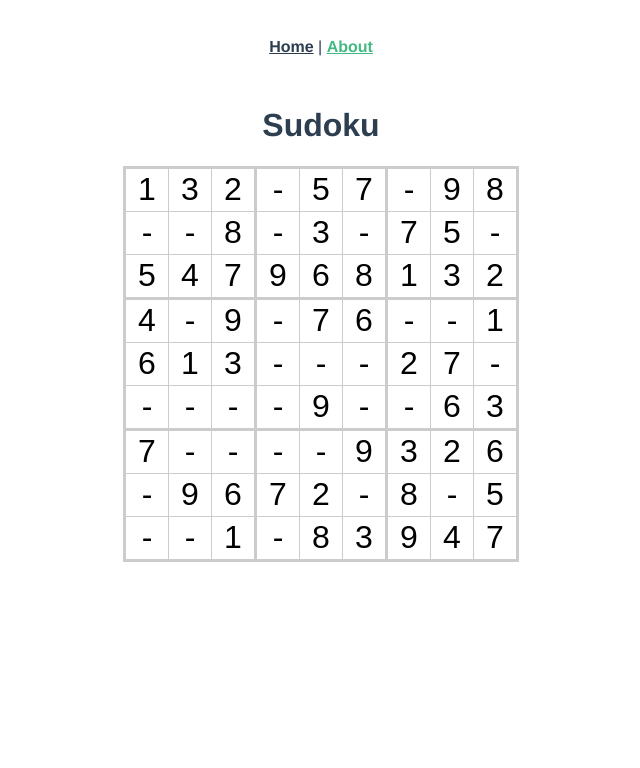
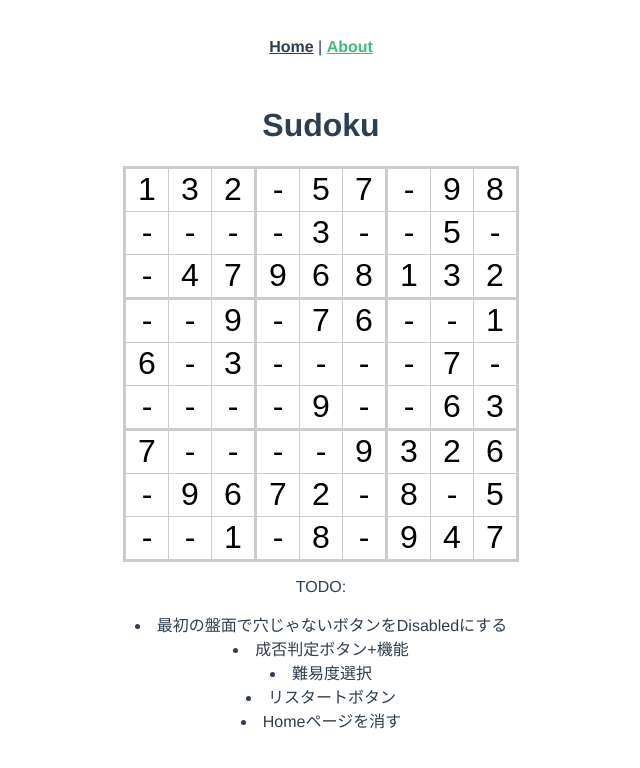
Before and after one commit to iichanize/sudoku_vue3, a Vue app in the folder vueApp/vue-sample/: page /about in a window 1280 px wide. Shown: the top 768 px of the page, without its empty margins (319-959 px from the left). Built offline with nearby package versions, Linux system fonts and the light colour scheme.

Commit message:
refactoring + memo

```diff
--- a/vueApp/vue-sample/src/components/SudokuSolver.ts
+++ b/vueApp/vue-sample/src/components/SudokuSolver.ts
@@ -29,7 +29,7 @@ export class SudokuSolver {
   // 値挿入時に使用する添字
   iTmp = 0;
   // 穴あきの数
-  HOLE_NUM = 40;
+  HOLE_NUM = 50;
 
   // メインメソッド
   completeBoard = () => {
@@ -170,12 +170,13 @@ export class SudokuSolver {
   // 使用可能な数字を抽出
   getAvailableNumbers = (square: SudokuSquare) => {
     const numbers = [1, 2, 3, 4, 5, 6, 7, 8, 9];
-    // 自信が属する列・行・3X3の全ての数列
+    // 自身が属する列・行・3X3の全ての数列
     const alreadyUsedNumber = this.getObjectNumbersNeedToBeCheck(square);
     const arr = alreadyUsedNumber.concat(numbers);
-    return arr.filter((v, i) => {
-      return !(
-        alreadyUsedNumber.indexOf(v) !== -1 && numbers.indexOf(v!) !== -1
+    return arr.filter((v) => {
+      return (
+        v != null &&
+        !(alreadyUsedNumber.indexOf(v) !== -1 && numbers.indexOf(v) !== -1)
       );
     });
   };
--- a/vueApp/vue-sample/src/views/AboutView.vue
+++ b/vueApp/vue-sample/src/views/AboutView.vue
@@ -9,6 +9,12 @@
   >
     <Sudoku />
   </div>
+  <p>TODO:</p>
+  <li>最初の盤面で穴じゃないボタンをDisabledにする</li>
+  <li>成否判定ボタン+機能</li>
+  <li>難易度選択</li>
+  <li>リスタートボタン</li>
+  <li>Homeページを消す</li>
 </template>
 
 <script lang="ts">
```
